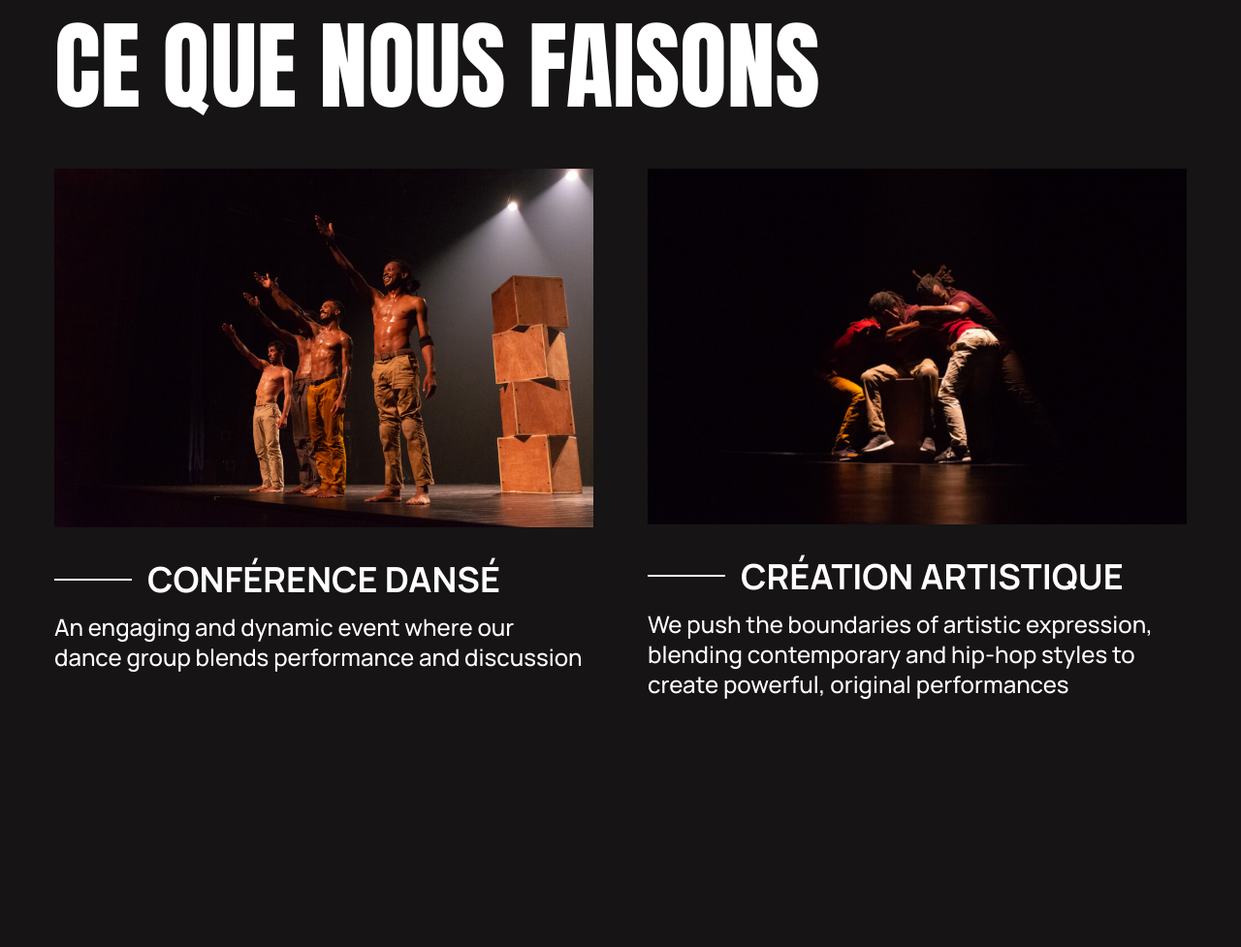
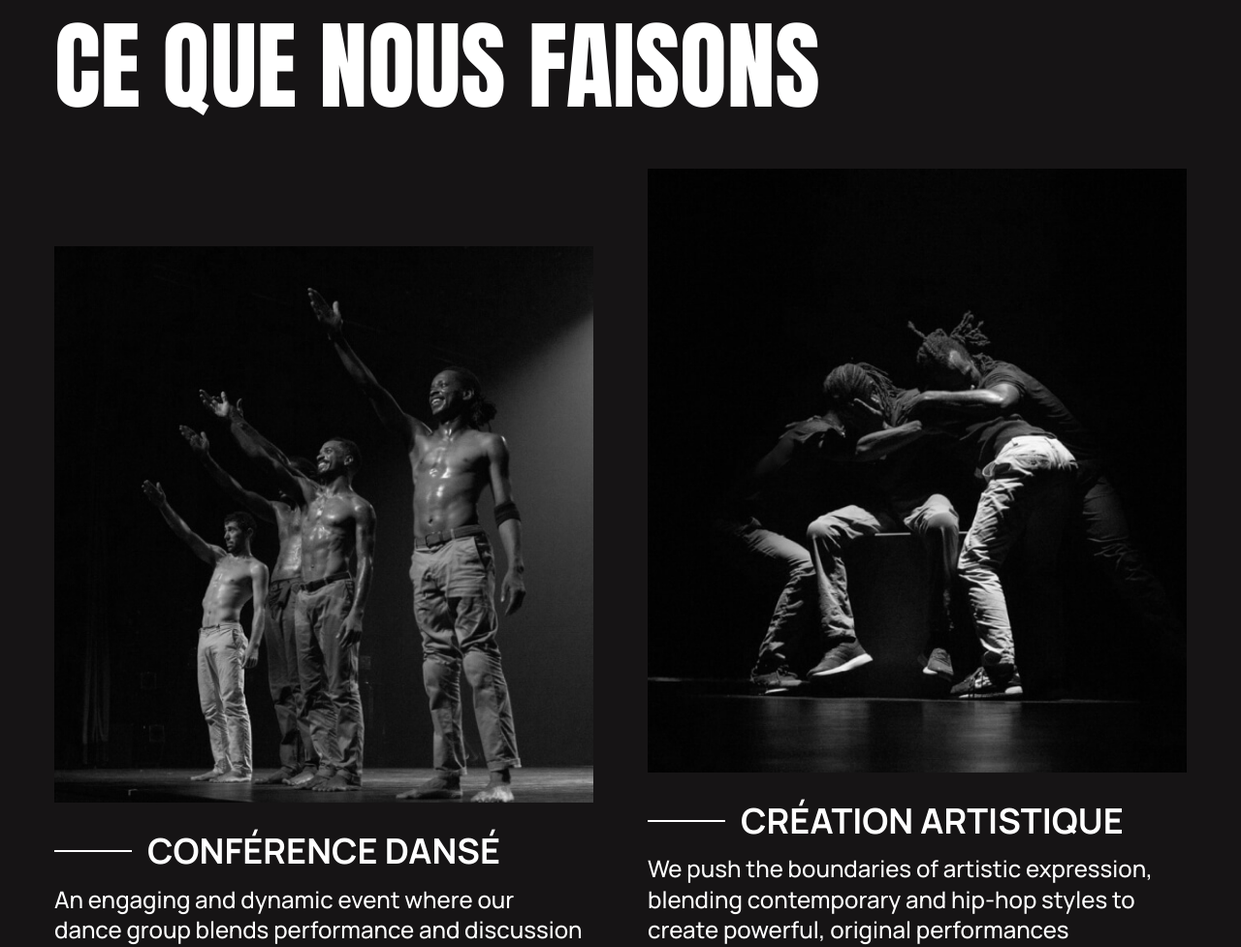
Before and after one commit to Jery972/zionbboyz, a plain HTML site: page index.html in a window 1280 px wide. Shown: the part 2100-3077 px from the top of the page at 97% size. Drawn offline with Linux system fonts and the light colour scheme.

Commit message:
end work part

```diff
--- a/assets/css/styles.css
+++ b/assets/css/styles.css
@@ -188,6 +188,8 @@ a:hover {
 #work-section {
   padding-inline: var(--padding-h);
   padding-block: var(--padding-v);
+  /* max-width: 1440px; */
+  /* margin-inline: auto; */
 }
 #work-section h2 {
   margin-bottom: 56px;
@@ -195,20 +197,43 @@ a:hover {
 #work-container {
   display: grid;
   grid-template-columns: repeat(2, 1fr);
-  grid-template-rows: repeat(2, 800px);
+  column-gap: 56px;
   row-gap: 92px;
-  column-gap: 56px;
-  /* align-items: end; */
-}
-.work-content {
-  height: 800px;
-}
-.work-content img {
-  max-width: 100%;
-  max-height: 100%;
-  object-fit: contain;
 }
 
+.work-content {
+  display: flex;
+  flex-direction: column;
+  justify-content: flex-end;
+  height: 800px; /* Hauteur fixe pour chaque élément */
+}
+
+.work-image {
+  flex: 1;
+  display: flex;
+  width: 100%;
+  height: 100%;
+  overflow: hidden;
+}
+
+.work-image img {
+  filter: grayscale(100%);
+  width: 100%;
+  max-height: 100%;
+  scale: 1.15;
+  object-fit: cover; /* Ajuste l'image pour qu'elle couvre entièrement son conteneur */
+}
+.work-image img:hover {
+  filter: none;
+  scale: 1;
+}
+
+.work-content:nth-of-type(1) {
+  padding-top: 80px;
+}
+.work-content:nth-of-type(4) {
+  padding-top: 80px;
+}
 .title-work {
   display: flex;
   align-items: center;
--- a/index.html
+++ b/index.html
@@ -102,7 +102,9 @@
       <h2>CE QUE NOUS FAISONS</h2>
       <div id="work-container">
         <div class="work-content">
-          <img src="assets/images/work1.jpg" alt="photos de la compagnie" />
+          <div class="work-image">
+            <img src="assets/images/work1.jpg" alt="photos de la compagnie" />
+          </div>
           <div class="title-work">
             <div class="line"></div>
             <h3>CONFÉRENCE DANSÉ</h3>
@@ -113,7 +115,9 @@
           </p>
         </div>
         <div class="work-content">
-          <img src="assets/images/work2.jpg" alt="photos de la compagnie" />
+          <div class="work-image">
+            <img src="assets/images/work2.jpg" alt="photos de la compagnie" />
+          </div>
           <div class="title-work">
             <div class="line"></div>
             <h3>CRÉATION ARTISTIQUE</h3>
@@ -124,7 +128,9 @@
           </p>
         </div>
         <div class="work-content">
-          <img src="assets/images/work3.jpg" alt="photos de la compagnie" />
+          <div class="work-image">
+            <img src="assets/images/work3.jpg" alt="photos de la compagnie" />
+          </div>
           <div class="title-work">
             <div class="line"></div>
             <h3>SHOW</h3>
@@ -135,7 +141,9 @@
           </p>
         </div>
         <div class="work-content">
-          <img src="assets/images/work4.jpg" alt="photos de la compagnie" />
+          <div class="work-image">
+            <img src="assets/images/work4.jpg" alt="photos de la compagnie" />
+          </div>
           <div class="title-work">
             <div class="line"></div>
             <h3>WORKSHOP</h3>
```
Also changed, not shown: 1 other file.
